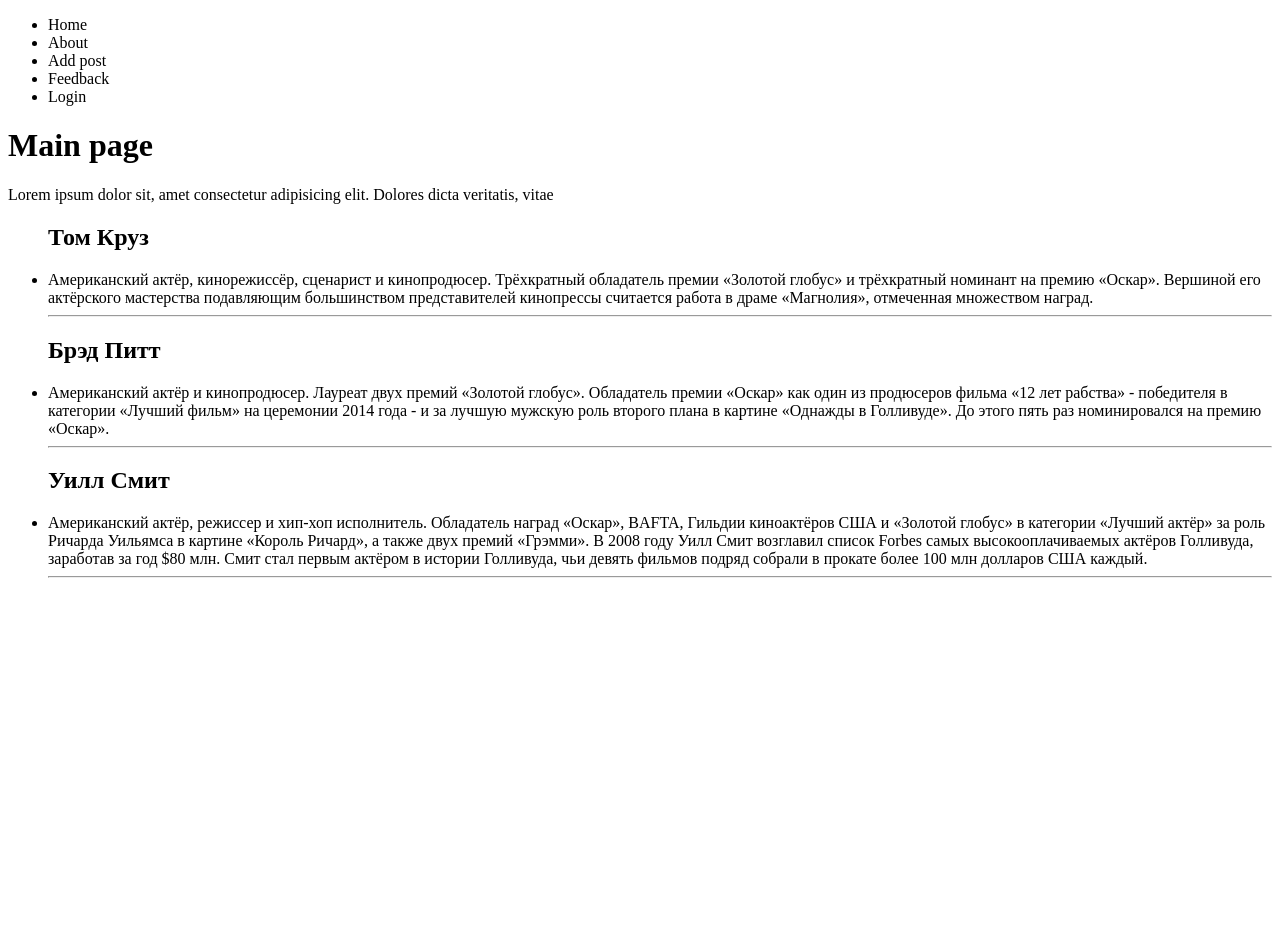
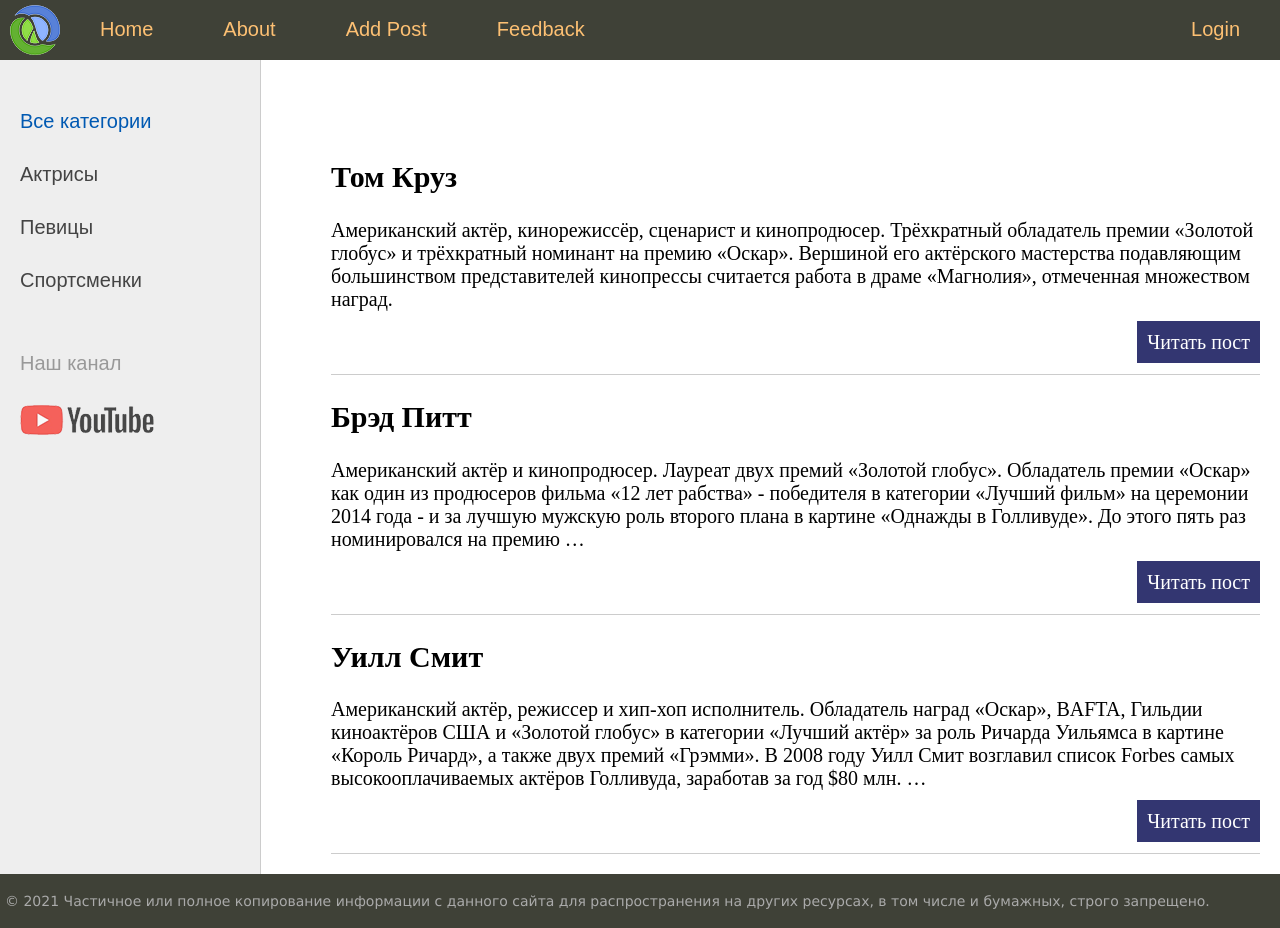
Before and after one commit to jakha921/Blog, a Django app: page / in a window 1280 px wide. Before the commit the page ends 578 px from the top, so only its background shows below. Run offline with Django 4.2, Linux system fonts and the light colour scheme; data comes from the database, SQL or seed files in the repository.

Commit message:
connect with static files and use filters

```diff
--- /dev/null
+++ b/blog/static/blog/css/styles.css
@@ -0,0 +1,392 @@
+html, body {
+	font-family: 'Arial';
+	margin: 0;
+	padding: 0;
+	height: 100%;
+	width: 100%;
+	color: #444;
+}
+
+a {
+	color: #0059b2;
+	text-decoration: none;
+}
+a:hover {
+	color: #CC0000;
+	text-decoration: underline;
+}
+
+img {max-width: 600px; height: auto;}
+
+img.img-article-left {
+	max-width: 300px;
+	height: auto;
+	float: left;
+	padding: 0 10px 10px 0;
+}
+
+img.img-article-left.thumb {
+	max-width: 150px;
+	height: auto;
+}
+
+p.link-read-post {
+	text-align: right;
+}
+p.link-read-post a {
+	padding: 10px;
+	min-width: 100px;
+	background: #333671;
+	color: #fff;
+	text-decoration: none;
+}
+
+div.article-panel {
+    background: #eee;
+    padding: 5px 10px 5px 10px;
+    box-sizing: border-box;
+    overflow: hidden;
+    color: #555;
+}
+div.article-panel p.first {
+    margin: 0;
+    float: left;
+}
+div.article-panel p.last {
+    margin: 0;
+    float: right;
+}
+
+ul.list-articles {
+	list-style: none;
+	margin: 0;
+	padding: 0;
+}
+ul.list-articles li {
+	border-bottom: 1px solid #ccc;
+}
+
+.table-page {
+	width: 100%;
+	height: 100%;
+	vertical-align: top;
+}
+.table-page tr {height: 100%;}
+
+.clear {clear: both;}
+
+.header {
+	background: #3F4137;
+	height: 60px;
+}
+
+.logo {
+	background: url('../images/logo.png') no-repeat 10px 5px;
+	width: 70px;
+	height: 60px;
+}
+
+ul.mainmenu {
+	list-style: none;
+	margin: 0;
+	padding: 0;
+	height: 60px;
+	color: #fdc073;
+	font-size: 20px;
+	overflow: hidden;
+}
+ul.mainmenu li {
+	float: left;
+	margin: 18px 40px 0 30px;
+}
+ul.mainmenu li.logo {margin: 0;}
+ul.mainmenu li.last {float: right;}
+
+ul.mainmenu li a {
+	color: #fdc073;
+	text-decoration: none;
+}
+ul.mainmenu li a:hover {
+	color: #FDA83D;
+}
+
+.panelitems {
+	text-align: center;
+}
+
+ul.langitem {
+	list-style: none;
+	display: inline-block;
+	margin: 30px;
+	padding: 0;
+	max-width: 300px
+}
+ul.langitem li {
+	margin: 10px 0 0 0;
+	width: 100%;
+}
+ul.langitem li.image {
+	margin: 0;
+	text-align: center;
+	width: 100%;
+	height: 250px;
+	overflow: hidden;
+}
+ul.langitem li.descr {
+	color: #777;
+	height: 170px;
+	overflow: hidden;
+}
+ul.langitem li a {
+	color: #fdc073;
+	text-decoration: none;
+	font-size: 20px;
+}
+ul.langitem li a:hover {
+	color: #FDA83D;
+}
+div.button {
+	background: #3F4137;
+	max-width: 200px;
+	margin: 0 auto;
+	padding: 5px 20px 5px 20px;
+	border-radius: 10px;
+	font-size: 20px;
+}
+
+.table-content {
+	width: 100%;
+	min-height: 100%;
+	height: 100%;
+}
+
+.left-chapters {
+	margin: 0;
+	background: #eee;
+	border-right: 1px solid #ccc;
+	min-height: 100%;
+}
+.left-chapters ul {
+	width: 230px;
+	min-height: 100%;
+	margin: 0;
+	padding: 20px 10px 10px 20px;
+	list-style: none;
+	font-size: 20px;
+}
+.left-chapters ul li {
+	margin: 30px 0 0 0;
+	color: #999;
+}
+.left-chapters ul li.selected {color: #0059b2; }
+.left-chapters ul li a {
+	color: #444;
+	text-decoration: none;
+}
+.left-chapters ul li a:hover { color: #CC0000; }
+.left-chapters ul li.share {margin: 60px 0 0 0;}
+.left-chapters ul li.share p {margin: 30px 0 30px 0;}
+.left-chapters ul li.share a {
+	display: inline-block;
+	width: 40px;
+	height: 40px;
+	margin: 0 20px 0 0;
+}
+.left-chapters ul li.share a.share-yt {
+	width: 100%;
+	height: 30px;
+	background: url('../images/share_yt.png') no-repeat 0 0
+}
+.left-chapters ul li.share a.share-yt:hover {
+	width: 100%;
+	height: 30px;
+	background: url('../images/share_yt.png') no-repeat 0 -30px
+}
+
+.content {
+	padding: 40px 20px 20px 40px;
+	width: 100%;
+	box-sizing: border-box;
+}
+
+ul.breadcrumbs {
+	margin: 0;
+	padding: 0;
+	list-style: none;
+	font-size: 20px;
+	font-family: Sans-serif, Arial, Tahoma;
+}
+ul.breadcrumbs li {
+	display: inline-block;
+}
+ul.breadcrumbs li a {
+	color: #0059b2;
+	text-decoration: none;
+}
+ul.breadcrumbs li a:hover { color: #CC0000; }
+ul.breadcrumbs li:after{
+	padding: 0 10px 0 10px;
+	content: "\2192";
+}
+ul.breadcrumbs li.last:after {content: "";}
+
+ul.control {
+	margin: 0;
+	padding: 60px 0 0 0;
+	list-style: none;
+	font-family: Sans-serif, Arial, Tahoma;
+	font-size: 18px;
+	width: 100%;
+}
+ul.control li {	float: left; padding: 0 0 0 10px;}
+ul.control li.first:before {content: "\2190"; padding: 0 10px 0 0;}
+ul.control li.last {float: right; padding: 0 40px 0 0;}
+ul.control li.last:after {content: "\2192"; padding: 0 0 0 10px;}
+ul.control li a { color: #0059b2; text-decoration: none; }
+ul.control li a:hover { color: #CC0000; }
+
+ul.content-table {
+	margin: 0;
+	padding: 60px 0 0 30px;
+	list-style: none;
+	font-family: Sans-serif, Arial, Tahoma;
+	font-size: 28px;
+}
+ul.content-table li {
+	margin: 0 0 40px 0;
+}
+ul.content-table li a {
+	color: #BB5715;
+	text-decoration: none;
+}
+ul.content-table li a:hover {color: #F0711C;}
+
+.content-text {
+	margin: 60px 0 0 30px;
+	color: #000;
+	font-size: 20px;
+	font-family: Yandex Sans Display Light;
+}
+.content-text h1 {font-size: 32px;}
+
+ul.lang-list {
+	list-style: none;
+	margin: 0;
+	padding: 14px 0 0 0;
+	background: #3F4137;
+	width: 100%;
+	height: 50px;
+	border-top: 1px solid #959A82;
+	box-sizing: border-box;
+	font-size: 18px;
+	font-family: Sans-serif, Arial, Tahoma;
+}
+ul.lang-list li {
+	display: inline-block;
+	margin-left: 40px;
+}
+ul.lang-list li.selected {color: #fdc073; border-bottom: 1px solid #fdc073;}
+ul.lang-list li a {
+	color: #eee;
+	text-decoration: none;
+}
+ul.lang-list li a:hover {color: #fdc073;}
+
+.topic-subject .topic-line {
+	border-bottom: 1px solid #CC0000;
+	margin-top: -16px;
+}
+
+.topic-subject .topic-text {
+	display: inline-block;
+	font-size: 28px;
+	color: #777;
+	padding: 0 10px 0 10px;
+	margin-left: 30px;
+	background: #fff;
+	font-family: Sans-serif, Arial, Tahoma;
+}
+
+.list-topic {
+	margin: 40px 0 60px 0;
+	font-family: Sans-serif, Arial, Tahoma;
+}
+.list-topic p {
+	margin: 0;
+	font-size: 28px;
+}
+.list-topic ol {
+	columns: 2;
+	-webkit-columns: 2;
+	column-gap: 40px;
+}
+.list-topic ol li {
+	display: list-item;
+	margin: 10px 10px 0 0px;
+	padding: 0 0 0 10px;
+}
+.list-topic ol li a {
+	color: #0059b2;
+	text-decoration: none;
+}
+.list-topic ol li a:hover {color: #CC0000;}
+
+.highlight {
+	max-width: 350px;
+	padding: 0 10px 0 10px;
+	margin: 0;
+	overflow: auto;
+	overflow-y: hidden;
+	background: #f0f0f0;
+}
+.highlight p { margin: 0; }
+.highlight .block {
+	width: 100%;
+	margin: 0;
+}
+.highlight .block p { margin: 0; }
+
+.quote {
+	background: url('../images/blockquote.png') no-repeat 0 10px;
+	padding: 5px 5px 5px 70px;
+	font-family: Sans-serif, Arial, Tahoma;
+	font-style: italic;
+}
+
+#footer {
+	box-sizing: border-box;
+
+	background: #3F4137;
+	padding: 5px;
+	color: #aaa;
+	font-size: 14px;
+	font-family: Verdana, Geneva, Arial, Helvetica;
+	text-align: left;
+	overflow: hidden;
+}
+#footer a {
+	text-decoration: underline;
+	color: #aaa;
+}
+
+.form-input {
+    width: 300px;
+    font-size: 16px;
+}
+
+.form-label {
+    display: inline-block;
+    min-width: 150px;
+    vertical-align: top;
+}
+
+.form-error ul {
+    list-style: none;
+    padding: 0;
+    color: #CC0000;
+}
+
+.form-button {
+    min-width: 200px;
+    font-size: 16px;
+}
--- a/config/settings.py
+++ b/config/settings.py
@@ -119,7 +119,9 @@ USE_TZ = True
 # Static files (CSS, JavaScript, Images)
 # https://docs.djangoproject.com/en/4.0/howto/static-files/
 
-STATIC_URL = 'static/'
+STATIC_URL = 'static/'      # URL to access static files (server-side)
+STATIC_ROOT = BASE_DIR / 'static/'   # Absolute path to static files (localhost)
+STATICFILES_DIRS = [ BASE_DIR / 'static_files' ]   # Absolute path to static files (if have any other static files in other folders)
 
 MEDIA_URL = '/media/'
 MEDIA_ROOT = BASE_DIR / 'media'
--- a/templates/blog/base.html
+++ b/templates/blog/base.html
@@ -1,23 +1,70 @@
+
+{% load static %}
 <!DOCTYPE html>
-<html lang="en">
+<html>
 <head>
-    <meta charset="UTF-8">
-    <meta http-equiv="X-UA-Compatible" content="IE=edge">
-    <meta name="viewport" content="width=device-width, initial-scale=1.0">
-    <title>{{ title }}</title>
+	<title>{{title}}</title>
+	<link type="text/css" href="{% static 'blog/css/styles.css' %}" rel="stylesheet" />
+	<meta http-equiv="Content-Type" content="text/html; charset=utf-8">
+	<link rel="shortcut icon" href="{% static 'blog/images/main.ico' %}" type="image/x-icon"/>
+	<meta name="viewport" content="width=device-width, initial-scale=1.0">
 </head>
 <body>
-    {% block menu %}
-        <ul>
-            {% for el in menu %}
-                <li>{{ el }}</li>
-            {% endfor %}
-        </ul>
-    {% endblock menu %}
+<table class="table-page" border=0 cellpadding="0" cellspacing="0">
+<tr><td valign=top>
+{% block main_menu %}
+		<div class="header">
+			<ul id="mainmenu" class="mainmenu">
+			<li class="logo"><a href="#"><div class="logo"></div></a></li>
+{% for m in menu %}
+	{% if not forloop.last %}
+			<li><a href="#">{{m.title}}</a></li>
+	{% else %}
+			<li class="last"><a href="#">{{m.title}}</a></li>
+	{% endif %}
+{% endfor %}
+			</ul>
+			<div class="clear"></div>
+		</div>
+{% endblock main_menu %}
 
-    {% block content %}
 
-    {% endblock content %}
+<table class="table-content" border=0 cellpadding="0" cellspacing="0">
+<tr>
+<!-- Sidebar слева -->
+	<td valign="top" class="left-chapters">
+	<ul id="leftchapters">
+		<li class="selected">Все категории</li>
+		<li><a href="#">Актрисы</a></li>
+		<li><a href="#">Певицы</a></li>
+		<li><a href="#">Спортсменки</a></li>
+		<li class="share">
+		<p>Наш канал</p>
+		<a class="share-yt" href="https://www.youtube.com/channel/UCb_l6jPbxTAM6_BUDcJKAnw" target="_blank" rel="nofollow"></a>
+		</li>
+	</ul>
+</td>
+<!-- Конец Sidebar'а -->
+<td valign="top" class="content">
+	<!-- Хлебные крошки -->
+	{% block breadcrumbs %}
+	{% endblock %}
 
+<!-- Блок контента -->
+	<div class="content-text">
+{% block content %}
+{% endblock %}
+	</div>
+<!-- Конец блока контента -->
+
+</td></tr></table>
+</td></tr>
+<!-- Footer -->
+<tr><td valign=top>
+	<div id="footer">
+		<p>&copy; 2021 Частичное или полное копирование информации с данного сайта для распространения на других ресурсах, в том числе и бумажных, строго запрещено.</p>
+	</div>
+</td></tr></table>
+<!-- Конец footer'а и страницы -->
 </body>
 </html>
--- a/templates/blog/index.html
+++ b/templates/blog/index.html
@@ -1,13 +1,16 @@
-{% extends "blog/base.html" %}
+
+{% extends 'blog/base.html' %}
 
 {% block content %}
-    <h1>{{ title }}</h1>
-    <p>Lorem ipsum dolor sit, amet consectetur adipisicing elit. Dolores dicta veritatis, vitae </p>
-    <ul>
-        {% for post in posts %}
-            <h2>{{ post.title }}</h2>
-            <li>{{ post.content }}</li>
-            <hr>
-        {% endfor %}
-    </ul>
-{% endblock content %}
+<ul class="list-articles">
+	{% for p in posts %}
+			<li><h2>{{p.title}}</h2>
+	{% autoescape on %}
+	{{p.content|truncatewords:50}}
+	{% endautoescape %}
+			<div class="clear"></div>
+			<p class="link-read-post"><a href="#">Читать пост</a></p>
+			</li>
+	{% endfor %}
+</ul>
+{% endblock %}
```
Also changed, not shown: blog/static/blog/images/blockquote.png (added), blog/static/blog/images/btn_yt.png (added), blog/static/blog/images/logo.png (added), blog/static/blog/images/main.ico (added), blog/static/blog/images/share_yt.png (added), blog/static/blog/images/smallmenu.png (added), 2 other files.
